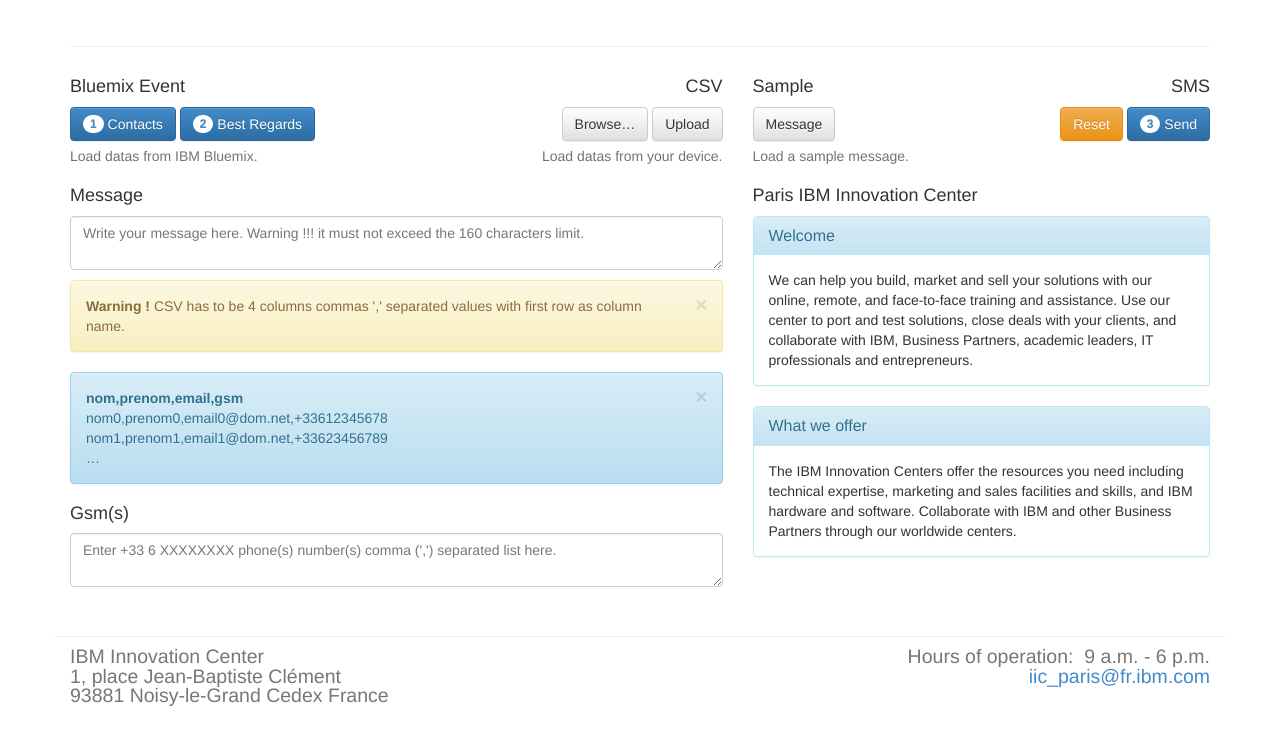
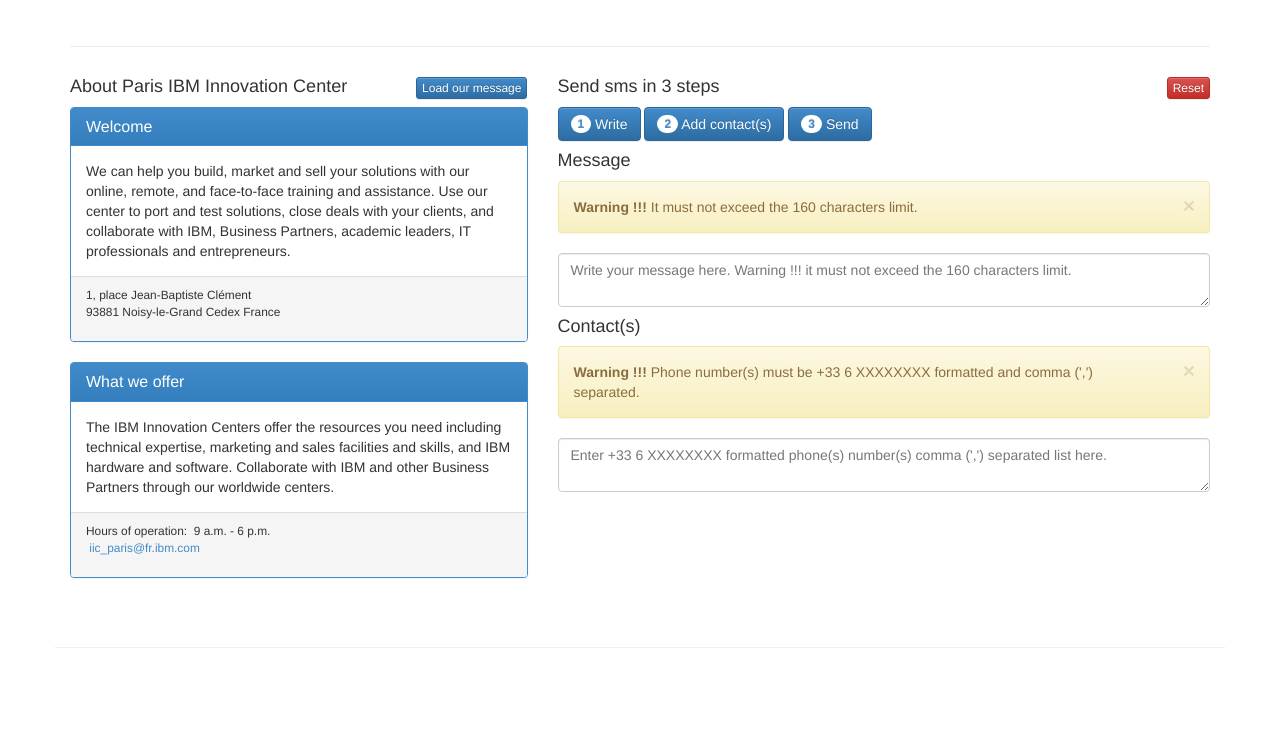
Before and after one commit to baudelaine/smssender, a plain HTML site: page app/WebContent/index.html in a window 1280 px wide. Shown: the part 153-889 px from the top of the page. After the commit the page ends 841 px from the top, so only its background shows below. Drawn offline with Linux system fonts and the light colour scheme.

```diff
--- a/app/WebContent/index.html
+++ b/app/WebContent/index.html
@@ -32,102 +32,79 @@
 
     	<div class="row">
 
-			<div class="col-lg-4 col-sm-4 col-xs-4 col-12">
-				<div class="btn-group-horizontal">
-					<h4>Bluemix Event</h4>
-					<button type="button" class="btn btn-primary" onclick="GetEventContacts()"><span class="badge">1</span> Contacts</button>
-					<button type="button" class="btn btn-primary" onclick="GetEventMessage()"><span class="badge">2</span> Best Regards</button>
-					<span class="help-block">Load datas from IBM Bluemix.</span>
-				</div>
-			</div>
-			<div class="col-lg-3 col-sm-3 col-xs-3 col-12 text-right">
-				<div class="btn-group-horizontal">
-						<h4>CSV</h4>
-							<form id="fileinfo" name="fileinfo">
-							<div class="btn-group-horizontal">
-				        		<button type="button" class="btn btn-default btn-file">
-				            		Browse&hellip; <input type="file" id="csvFile" name="cvsFile">
-				        		</button>
-								<button type="button" class="btn btn-default" onClick="UploadCSVFile()">Upload</button>
-							</div>
-							</form>
-					<span class="help-block">Load datas from your device.</span>
-				</div>
-			</div>
-			<div class="col-lg-3 col-sm-3 col-xs-3 col-12">
-				<div class="btn-group-horizontal">
-						<h4>Sample</h4>
-						  <button type="button" class="btn btn-default" onclick="GetSampleMessage()">Message</button>
-						  <span class="help-block">Load a sample message.</span>
-				</div>
-			</div>
-			<div class="col-lg-2 col-sm-2 col-xs-2 col-12 text-right">
-				<div class="btn-group-horizontal">
-						<h4>SMS</h4>
-						  <button type="button" class="btn btn-warning" onClick="reset()">Reset</button>
-						  <button type="button" class="btn btn-primary" onclick="SendSMS()"><span class="badge">3</span> Send</button>
-				</div>
-			</div>
-
-		</div>
-
-    	<div class="row">
-
-			<div class="col-lg-7 col-sm-7 col-xs-7 col-12">
-
-	 			<h4>Message</h4>
-				<textarea class="form-control" rows="2" id="message" placeholder="Write your message here. Warning !!! it must not exceed the 160 characters limit."></textarea>
-				<p></p>
-				<div class="alert alert-warning alert-dismissible" role="alert">
-	  				<button type="button" class="close" data-dismiss="alert"><span aria-hidden="true">&times;</span><span class="sr-only">Close</span></button>
-	  				<strong>Warning !</strong> CSV has to be 4 columns commas ',' separated values with first row as column name.
-				</div>
-				<div class="alert alert-info alert-dismissible" role="alert">
-	  				<button type="button" class="close" data-dismiss="alert"><span aria-hidden="true">&times;</span><span class="sr-only">Close</span></button>
-	  				<strong>nom,prenom,email,gsm</strong>
-	  				<br>nom0,prenom0,email0@dom.net,+33612345678
-	  				<br>nom1,prenom1,email1@dom.net,+33623456789
-	  				<br>&hellip;
-				</div>
-				<h4>Gsm(s)</h4>
-				<textarea class="form-control" rows="2" id="gsms" placeholder="Enter +33 6 XXXXXXXX phone(s) number(s) comma (',') separated list here."></textarea>
-			</div>
 
 			<div class="col-lg-5 col-sm-5 col-xs-5 col-12">
-				<h4>Paris IBM Innovation Center</h4>
-				<div class="panel panel-info">
+				<div class="row">
+					<div class="col-lg-8 col-sm-8 col-xs-8 col-12">
+						<h4>About Paris IBM Innovation Center</h4>
+					</div>
+					<div class="col-lg-4 col-sm-4 col-xs-4 col-12 text-right">
+						<p></p>
+					  <button type="button" class="btn btn-primary btn-xs" onclick="GetSampleMessage()">Load our message</button>
+					</div>
+		   		</div>
+
+				<div class="panel panel-primary">
 				  <div class="panel-heading">
 				    <h3 class="panel-title">Welcome</h3>
 				  </div>
 				  <div class="panel-body">
 				    We can help you build, market and sell your solutions with our online, remote, and face-to-face training and assistance. Use our center to port and test solutions, close deals with your clients, and collaborate with IBM, Business Partners, academic leaders, IT professionals and entrepreneurs.
 				  </div>
+				  <div class="panel-footer"><small><p>1, place Jean-Baptiste Clément<br>
+					93881 Noisy-le-Grand Cedex France</small></div>
 				</div>
 				<p></p><p>
-				<div class="panel panel-info">
+				<div class="panel panel-primary">
 				  <div class="panel-heading">
 				    <h3 class="panel-title">What we offer</h3>
 				  </div>
 				  <div class="panel-body">
 				    The IBM Innovation Centers offer the resources you need including technical expertise, marketing and sales facilities and skills, and IBM hardware and software. Collaborate with IBM and other Business Partners through our worldwide centers.
 				  </div>
+				  <div class="panel-footer"><small><p>Hours of operation:&nbsp;&nbsp;9 a.m. - 6 p.m.<br>&nbsp;<a href="mailto:iic_paris@fr.ibm.com">iic_paris@fr.ibm.com</a></small></div>
 				</div>
-
 			</div>
 
-    	</div>
+			<div class="col-lg-5 col-sm-5 col-xs-5 col-12">
+				<h4>Send sms in 3 steps</h4>
+				<div class="btn-group-horizontal">
+					<button type="button" class="btn btn-primary" onclick="$('#message').focus();"><span class="badge">1</span> Write</button>
+					<button type="button" class="btn btn-primary" onclick="$('#gsms').focus();"><span class="badge">2</span> Add contact(s)</button>
+				    <button type="button" class="btn btn-primary" onclick="SendSMS()"><span class="badge">3</span> Send</button>
+				</div>
+			</div>
+			<div class="col-lg-2 col-sm-2 col-xs-2 col-12 text-right">
+				<h4></h4>
+				<div class="btn-group-horizontal">
+						  <button type="button" class="btn btn-danger btn-xs" onClick="reset()">Reset</button>
+
+					</div>
+			</div>
+
+
+			<div class="col-lg-7 col-sm-7 col-xs-7 col-12">
+	 			<h4>Message</h4>
+				<div class="alert alert-warning alert-dismissible" role="alert">
+				  <button type="button" class="close" data-dismiss="alert"><span aria-hidden="true">&times;</span><span class="sr-only">Close</span></button>
+				  <strong>Warning !!!</strong> It must not exceed the 160 characters limit.
+				</div>
+				<textarea class="form-control" rows="2" id="message" placeholder="Write your message here. Warning !!! it must not exceed the 160 characters limit."></textarea>
+				<p></p>
+
+				<h4>Contact(s)</h4>
+				<div class="alert alert-warning alert-dismissible" role="alert">
+				  <button type="button" class="close" data-dismiss="alert"><span aria-hidden="true">&times;</span><span class="sr-only">Close</span></button>
+				  <strong>Warning !!!</strong> Phone number(s) must be +33 6 XXXXXXXX formatted and comma (',') separated.
+				</div>
+				<textarea class="form-control" rows="2" id="gsms" placeholder="Enter +33 6 XXXXXXXX formatted phone(s) number(s) comma (',') separated list here."></textarea>
+			</div>
+
+		</div>
 
 		<div class="row">
 
 			<div class="page-header">
-				<div class="col-lg-8 col-sm-8 col-xs-8 col-12 text-left">
-					<h2><small><p>IBM Innovation Center<br>
-					1, place Jean-Baptiste Clément<br>
-					93881 Noisy-le-Grand Cedex France</small></h2>
-				</div>
-				<div class="col-lg-4 col-sm-4 col-xs-4 col-12 text-right">
-					<h2><small><p>Hours of operation:&nbsp;&nbsp;9 a.m. - 6 p.m.<br>&nbsp;<a href="mailto:iic_paris@fr.ibm.com">iic_paris@fr.ibm.com</a></small></h2>
-				</div>
 			</div>
 				<p></p>
 		    	<table class="table table-striped" id="historique">
```
Also changed, not shown: 19 other files.
